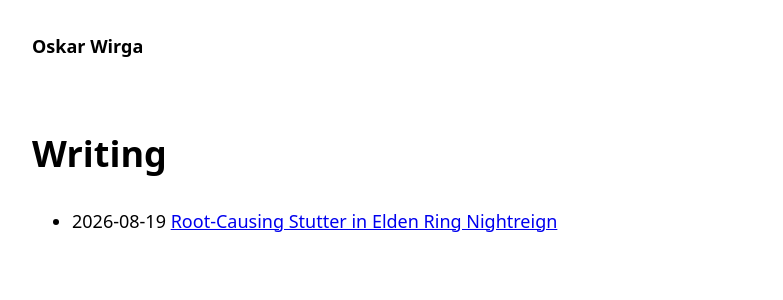
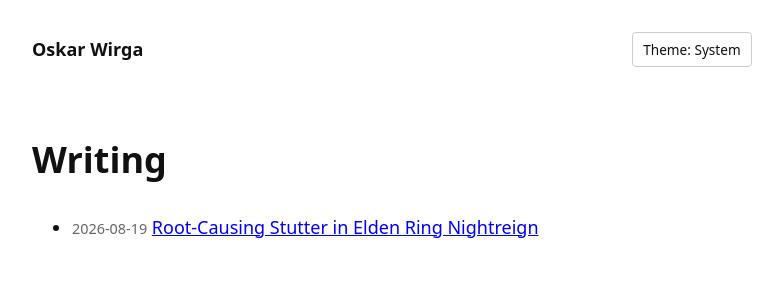
Before and after one commit to oskarwirga/oskarwirga.github.io, a Jekyll site: the page built from index.html, in a window 1280 px wide. Shown: the top 300 px of the page, without its empty margins (248-1031 px from the left). Built offline with Jekyll 4.4.1, drawn with Linux system fonts in a browser that asks for light colours.

Commit message:
Add post title and dark mode toggle

```diff
--- a/_layouts/default.html
+++ b/_layouts/default.html
@@ -6,16 +6,86 @@
     <title>{% if page.title %}{{ page.title }} · {% endif %}{{ site.title }}</title>
     <meta name="description" content="{{ page.description | default: site.description | escape }}">
     <link rel="icon" href="{{ '/favicon.ico' | relative_url }}" sizes="any">
+    <script>
+      try {
+        const savedTheme = localStorage.getItem("theme");
+        const preference = savedTheme === "light" || savedTheme === "dark" ? savedTheme : "system";
+        const resolvedTheme = preference === "system"
+          ? (matchMedia("(prefers-color-scheme: dark)").matches ? "dark" : "light")
+          : preference;
+        document.documentElement.dataset.themePreference = preference;
+        document.documentElement.dataset.theme = resolvedTheme;
+      } catch (_) {}
+    </script>
     <style>
-      body { max-width: 720px; margin: 2rem auto; padding: 0 1rem; font: 18px/1.6 system-ui, sans-serif; }
-      header { margin-bottom: 4rem; }
-      header a { color: inherit; font-weight: 600; text-decoration: none; }
+      :root { color-scheme: light; --background: #fff; --text: #111; --muted: #666; --border: #ccc; }
+      :root[data-theme="dark"] { color-scheme: dark; --background: #111; --text: #eee; --muted: #aaa; --border: #555; }
+      body { max-width: 720px; margin: 2rem auto; padding: 0 1rem; background: var(--background); color: var(--text); font: 18px/1.6 system-ui, sans-serif; }
+      .site-header { display: flex; align-items: center; justify-content: space-between; margin-bottom: 4rem; }
+      .site-header a { color: inherit; font-weight: 600; text-decoration: none; }
+      .post-header { margin-bottom: 3rem; }
+      .post-header h1 { margin-bottom: .25rem; line-height: 1.2; }
+      time { color: var(--muted); font-size: .9rem; }
+      button { padding: .35rem .65rem; border: 1px solid var(--border); border-radius: .25rem; background: transparent; color: inherit; font: inherit; font-size: .85rem; cursor: pointer; }
       img { max-width: 100%; }
       pre { overflow-x: auto; }
+      @media (prefers-color-scheme: dark) { :root:not([data-theme]) { color-scheme: dark; --background: #111; --text: #eee; --muted: #aaa; --border: #555; } }
     </style>
   </head>
   <body id="top">
-    <header><a href="{{ '/' | relative_url }}">{{ site.title }}</a></header>
-    <main>{{ content }}</main>
+    <header class="site-header">
+      <a href="{{ '/' | relative_url }}">{{ site.title }}</a>
+      <button id="theme-toggle" type="button" hidden></button>
+    </header>
+    <main>
+      {% if page.collection == 'posts' %}
+        <article>
+          <header class="post-header">
+            <h1>{{ page.title }}</h1>
+            <time datetime="{{ page.date | date_to_xmlschema }}">{{ page.date | date: "%B %-d, %Y" }}</time>
+          </header>
+          {{ content }}
+        </article>
+      {% else %}
+        {{ content }}
+      {% endif %}
+    </main>
+    <script>
+      const themeToggle = document.getElementById("theme-toggle");
+      const systemTheme = matchMedia("(prefers-color-scheme: dark)");
+      const preferences = ["system", "light", "dark"];
+
+      function applyTheme(preference) {
+        const resolvedTheme = preference === "system"
+          ? (systemTheme.matches ? "dark" : "light")
+          : preference;
+        document.documentElement.dataset.themePreference = preference;
+        document.documentElement.dataset.theme = resolvedTheme;
+      }
+
+      function updateThemeToggle() {
+        const preference = document.documentElement.dataset.themePreference || "system";
+        const nextPreference = preferences[(preferences.indexOf(preference) + 1) % preferences.length];
+        themeToggle.textContent = `Theme: ${preference[0].toUpperCase()}${preference.slice(1)}`;
+        themeToggle.setAttribute("aria-label", `Color theme: ${preference}. Switch to ${nextPreference}.`);
+      }
+
+      applyTheme(document.documentElement.dataset.themePreference || "system");
+      themeToggle.hidden = false;
+      updateThemeToggle();
+      themeToggle.addEventListener("click", () => {
+        const currentPreference = document.documentElement.dataset.themePreference || "system";
+        const nextPreference = preferences[(preferences.indexOf(currentPreference) + 1) % preferences.length];
+        applyTheme(nextPreference);
+        try {
+          if (nextPreference === "system") localStorage.removeItem("theme");
+          else localStorage.setItem("theme", nextPreference);
+        } catch (_) {}
+        updateThemeToggle();
+      });
+      systemTheme.addEventListener("change", () => {
+        if (document.documentElement.dataset.themePreference === "system") applyTheme("system");
+      });
+    </script>
   </body>
 </html>
```
